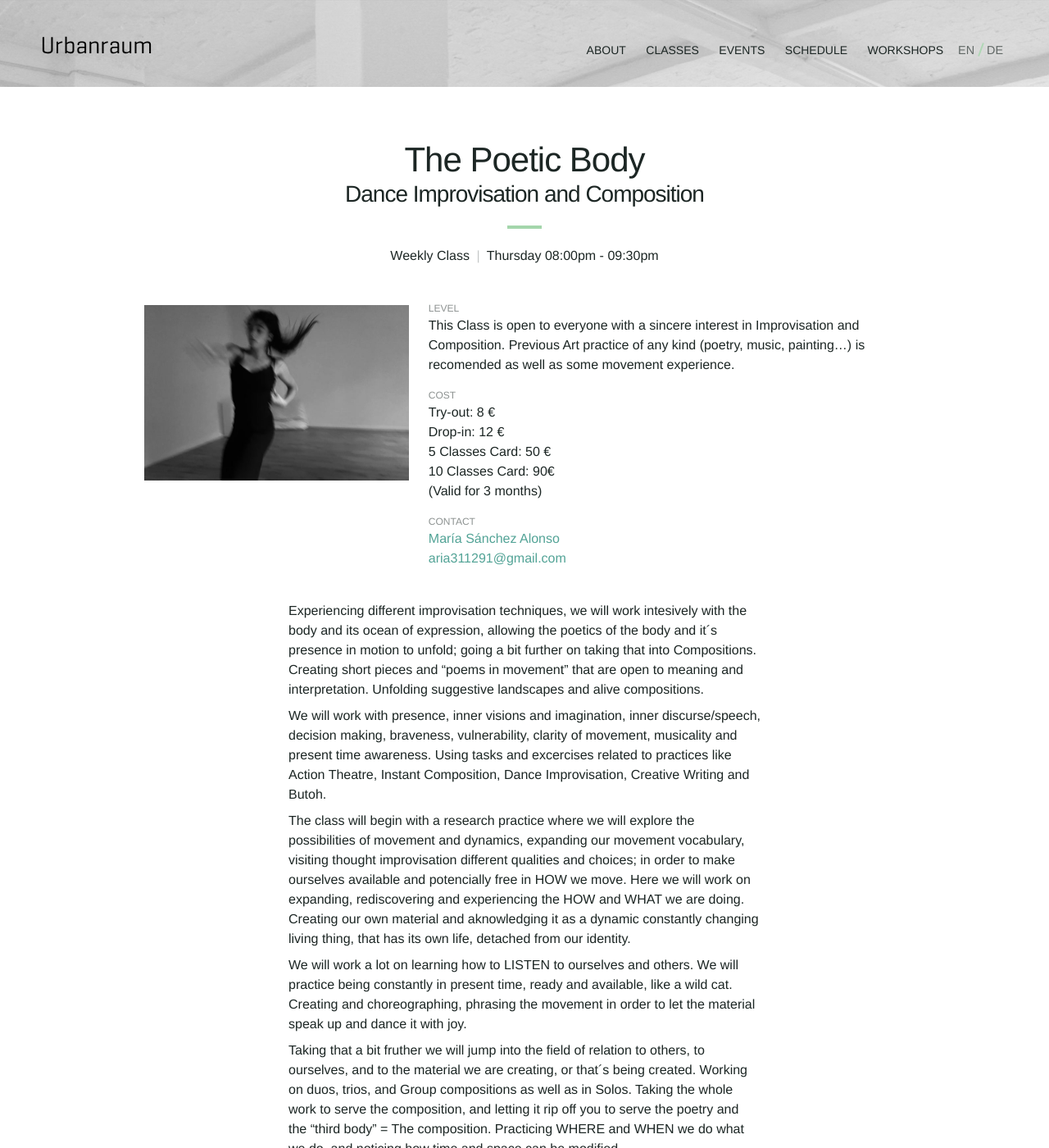
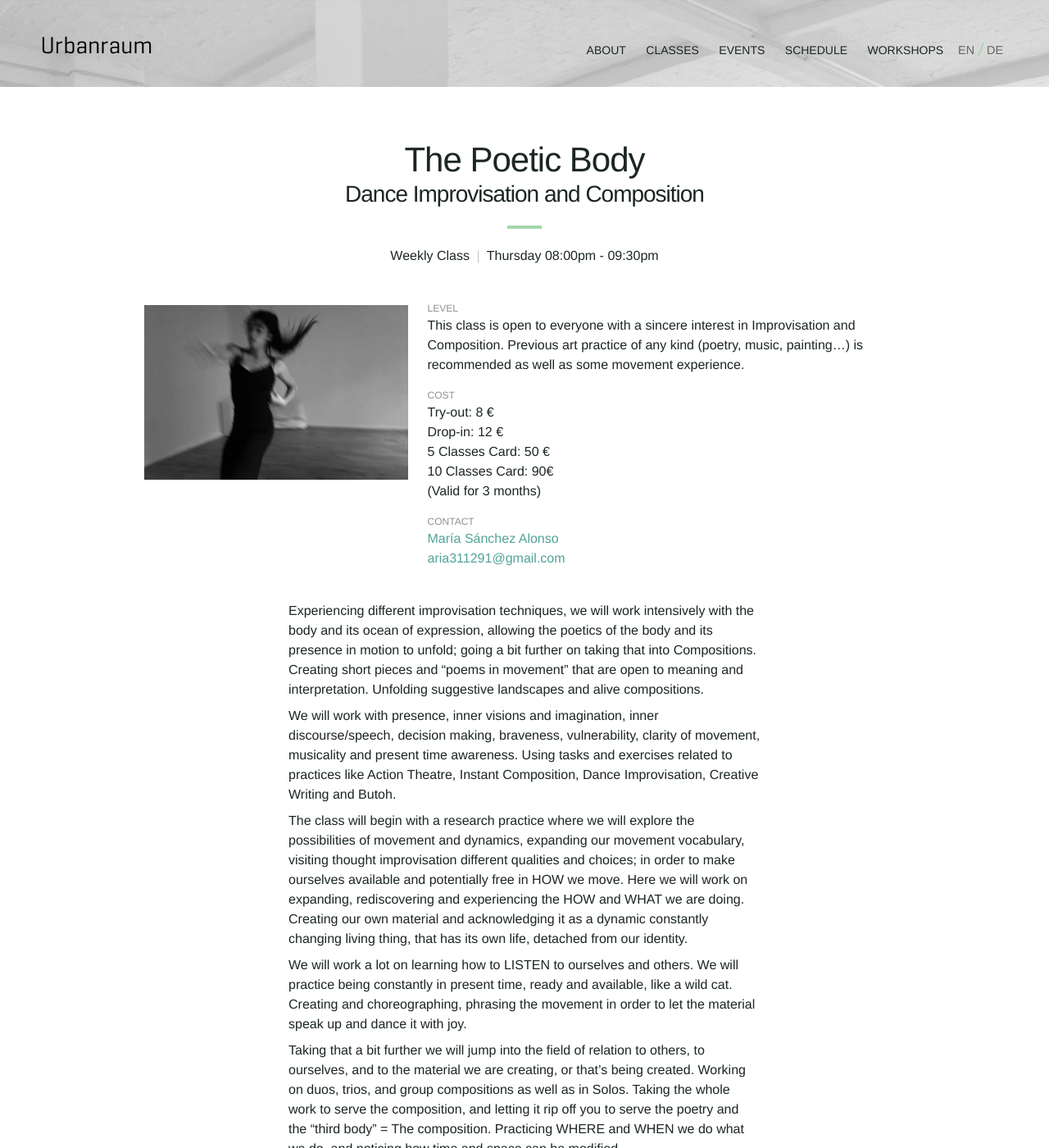
Before and after one commit to Kriesse/urbanraum, a Jekyll site: the page built from _classes/the_poetic_body.md, in a window 1280 px wide and 1400 px high. Shown: the whole window at 82% size. Built offline with Jekyll 4.4.1, drawn with Linux system fonts in a browser that asks for light colours; nearby versions of some CDN libraries; some of the changed text lies outside the part shown.

Commit message:
typos and cursive

```diff
--- a/_classes/the_poetic_body.md
+++ b/_classes/the_poetic_body.md
@@ -17,8 +17,8 @@
 type_en: "Weekly Class"
 type_de: "Wöchentlicher Kurs"
 
-level_en: "This Class is open to everyone with a sincere interest in Improvisation and Composition.
-Previous Art practice of any kind (poetry, music, painting…) is recomended as well as some movement experience."
+level_en: "This class is open to everyone with a sincere interest in Improvisation and Composition.
+Previous art practice of any kind (poetry, music, painting…) is recommended as well as some movement experience."
 level_de: "s. english"
 
 price_en: |
@@ -37,35 +37,35 @@
 
 description_en: |
 
-  Experiencing different improvisation techniques, we will work intesively with the body and its ocean of expression, allowing the poetics of the body and it´s presence in motion to unfold; going a bit further on taking that into Compositions. Creating short pieces and “poems in movement” that are open to meaning  and interpretation. Unfolding suggestive landscapes and alive compositions.
+  Experiencing different improvisation techniques, we will work intensively with the body and its ocean of expression, allowing the poetics of the body and its presence in motion to unfold; going a bit further on taking that into Compositions. Creating short pieces and “poems in movement” that are open to meaning and interpretation. Unfolding suggestive landscapes and alive compositions.
 
-  We will work with presence, inner visions and imagination, inner discurse/speech, decision making, braveness, vulnerability, clarity of movement, musicality and present time awareness. Using tasks and excercises related to practices like Action Theatre, Instant Composition, Dance Improvisation, Creative Writing and Butoh.
+  We will work with presence, inner visions and imagination, inner discourse/speech, decision making, braveness, vulnerability, clarity of movement, musicality and present time awareness. Using tasks and exercises related to practices like Action Theatre, Instant Composition, Dance Improvisation, Creative Writing and Butoh.
 
-  The class will begin with a research practice where we will explore the possibilities of  movement and dynamics, expanding our movement vocabulary, visiting thought improvisation different qualities and choices; in order to make ourselves available and potencially free in HOW we move. Here we will work on expanding, rediscovering and experiencing the HOW and WHAT we are doing. Creating our own material and aknowledging it as a dynamic constantly changing  living  thing, that has its own life, detached from our identity.
+  The class will begin with a research practice where we will explore the possibilities of movement and dynamics, expanding our movement vocabulary, visiting thought improvisation different qualities and choices; in order to make ourselves available and potentially free in HOW we move. Here we will work on expanding, rediscovering and experiencing the HOW and WHAT we are doing. Creating our own material and acknowledging it as a dynamic constantly changing  living  thing, that has its own life, detached from our identity.
 
   We will work a lot on learning how to LISTEN to ourselves and others. We will practice being constantly in present time, ready and available, like a wild cat. Creating and choreographing, phrasing the movement in order to let the material speak up and dance it with joy.
 
-  Taking that a bit fruther we will jump into the field of relation to others, to ourselves, and to the material we are creating, or that´s being created. Working on duos, trios, and Group compositions as well as in Solos. Taking the whole work to serve the composition, and letting it rip off you to serve the poetry and the “third body” = The composition. Practicing WHERE and WHEN we do what we do, and noticing how time and space can be modified.
+  Taking that a bit further we will jump into the field of relation to others, to ourselves, and to the material we are creating, or that’s being created. Working on duos, trios, and group compositions as well as in Solos. Taking the whole work to serve the composition, and letting it rip off you to serve the poetry and the “third body” = The composition. Practicing WHERE and WHEN we do what we do, and noticing how time and space can be modified.
 
   ///
 
-  “Like a baby who has not yet learned to smile
-  but attempts everything innocently,
-  the baby has no past to measure the present.
+  *Like a baby who has not yet learned to smile*
+  *but attempts everything innocently,*
+  *the baby has no past to measure the present.*
 
-  Go beyond the idea of right and wrong”
-  “Never forget that you are a child of nature.
+  *Go beyond the idea of right and wrong*
+  *Never forget that you are a child of nature.*
 
-  Because every day is new,
-  you have never arrived
-  and cannot expect to understand.
-  So let it go.
+  *Because every day is new,*
+  *you have never arrived*
+  *and cannot expect to understand.*
+  *So let it go.*
 
-  Be gracious in times of confusion
-  because the Way is mysterious“
+  *Be gracious in times of confusion*
+  *because the Way is mysterious*
 
-  “Your thoughts ever manifest as experience.
-  Become the master of your response.”
+  *Your thoughts ever manifest as experience.*
+  *Become the master of your response.*
 
   From the Taoist Master/Dream Analist – Kari Hohne
 
```
